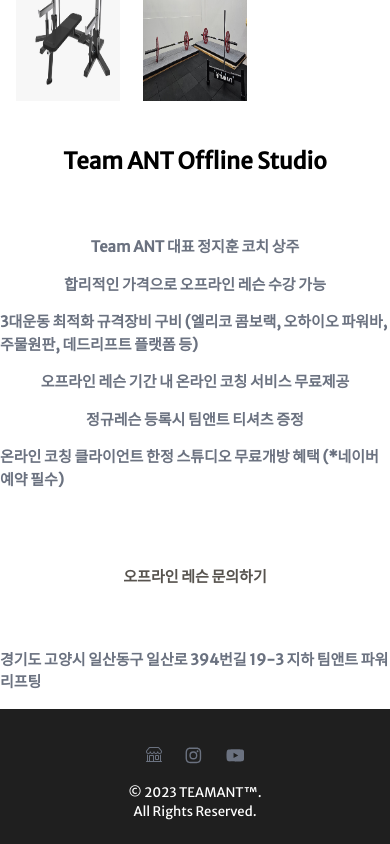
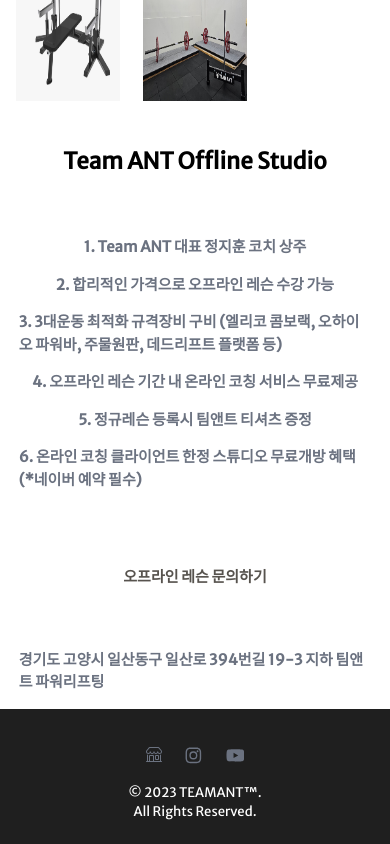
Before and after one commit to TeamAntPowerLifting/TeamAnt, a React (Vite) app in the folder frontend/: page /studio in a window 390 px wide. Shown: the part 743-1587 px from the top of the page. Built offline with nearby package versions, Linux system fonts and the light colour scheme.

Commit message:
Gym 반응형 수정 완료

```diff
--- a/frontend/src/pages/AntStudio.tsx
+++ b/frontend/src/pages/AntStudio.tsx
@@ -81,24 +81,24 @@
           </div>
           <div className="grid place-items-center">
             <p className="para break-normal text-md font-extrabold text-gray-500 capitalize lg:text-2xl sm:w-auto pb-4">
-              Team ANT 대표 정지훈 코치 상주
+              1. Team ANT 대표 정지훈 코치 상주
             </p>
             <p className="para break-normal text-md font-extrabold text-gray-500 capitalize lg:text-2xl sm:w-auto pb-4">
-              합리적인 가격으로 오프라인 레슨 수강 가능
+              2. 합리적인 가격으로 오프라인 레슨 수강 가능
             </p>
-            <p className="para break-normal text-md font-extrabold text-gray-500 capitalize lg:text-2xl sm:w-auto pb-4">
-              3대운동 최적화 규격장비 구비 (엘리코 콤보랙, 오하이오 파워바,
+            <p className="para break-normal text-md font-extrabold text-gray-500 capitalize lg:text-2xl sm:w-auto pb-4 mx-5">
+              3. 3대운동 최적화 규격장비 구비 (엘리코 콤보랙, 오하이오 파워바,
               주물원판, 데드리프트 플랫폼 등)
             </p>
             <p className="para break-normal text-md font-extrabold text-gray-500 capitalize lg:text-2xl sm:w-auto pb-4">
-              오프라인 레슨 기간 내 온라인 코칭 서비스 무료제공
+              4. 오프라인 레슨 기간 내 온라인 코칭 서비스 무료제공
             </p>
             <p className="para break-normal text-md font-extrabold text-gray-500 capitalize lg:text-2xl sm:w-auto pb-4">
-              정규레슨 등록시 팀앤트 티셔츠 증정
+              5. 정규레슨 등록시 팀앤트 티셔츠 증정
             </p>
-            <p className="para break-normal text-md font-extrabold text-gray-500 capitalize lg:text-2xl sm:w-auto pb-4">
-              온라인 코칭 클라이언트 한정 스튜디오 무료개방 혜택 (*네이버 예약
-              필수)
+            <p className="para break-normal text-md font-extrabold text-gray-500 capitalize lg:text-2xl sm:w-auto pb-4 mx-5">
+              6. 온라인 코칭 클라이언트 한정 스튜디오 무료개방 혜택 (*네이버
+              예약 필수)
             </p>
           </div>
           <div className="grid place-items-center pt-16 sm:py-8">
@@ -110,7 +110,7 @@
             >
               오프라인 레슨 문의하기
             </a>
-            <p className="para break-normal text-md font-extrabold text-gray-500 capitalize lg:text-2xl sm:w-auto pb-4 pt-12 sm:pt-4">
+            <p className="para break-normal text-md font-extrabold text-gray-500 capitalize lg:text-2xl sm:w-auto pb-4 pt-12 sm:pt-4 mx-5">
               경기도 고양시 일산동구 일산로 394번길 19-3 지하 팀앤트 파워리프팅
             </p>
           </div>
```
